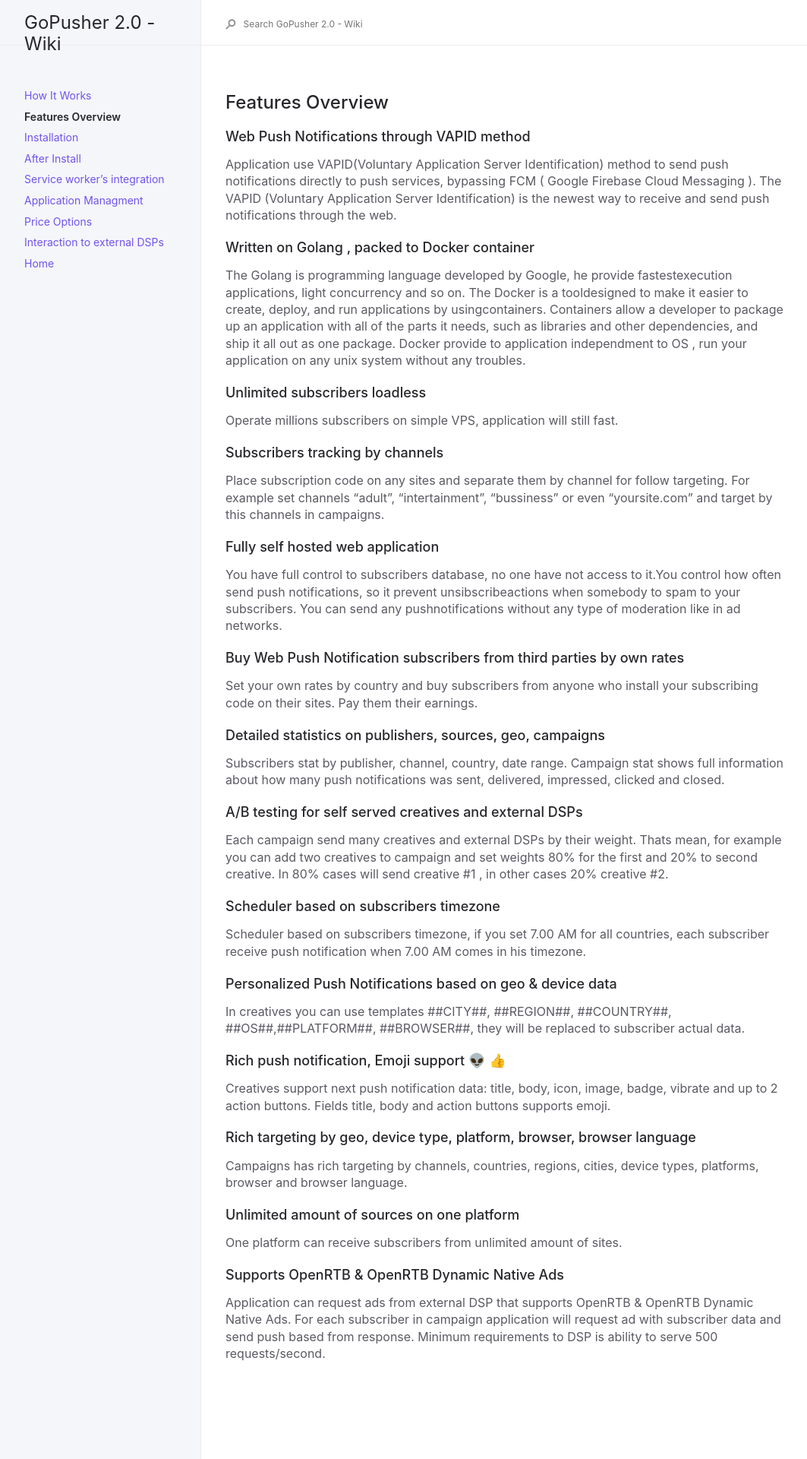
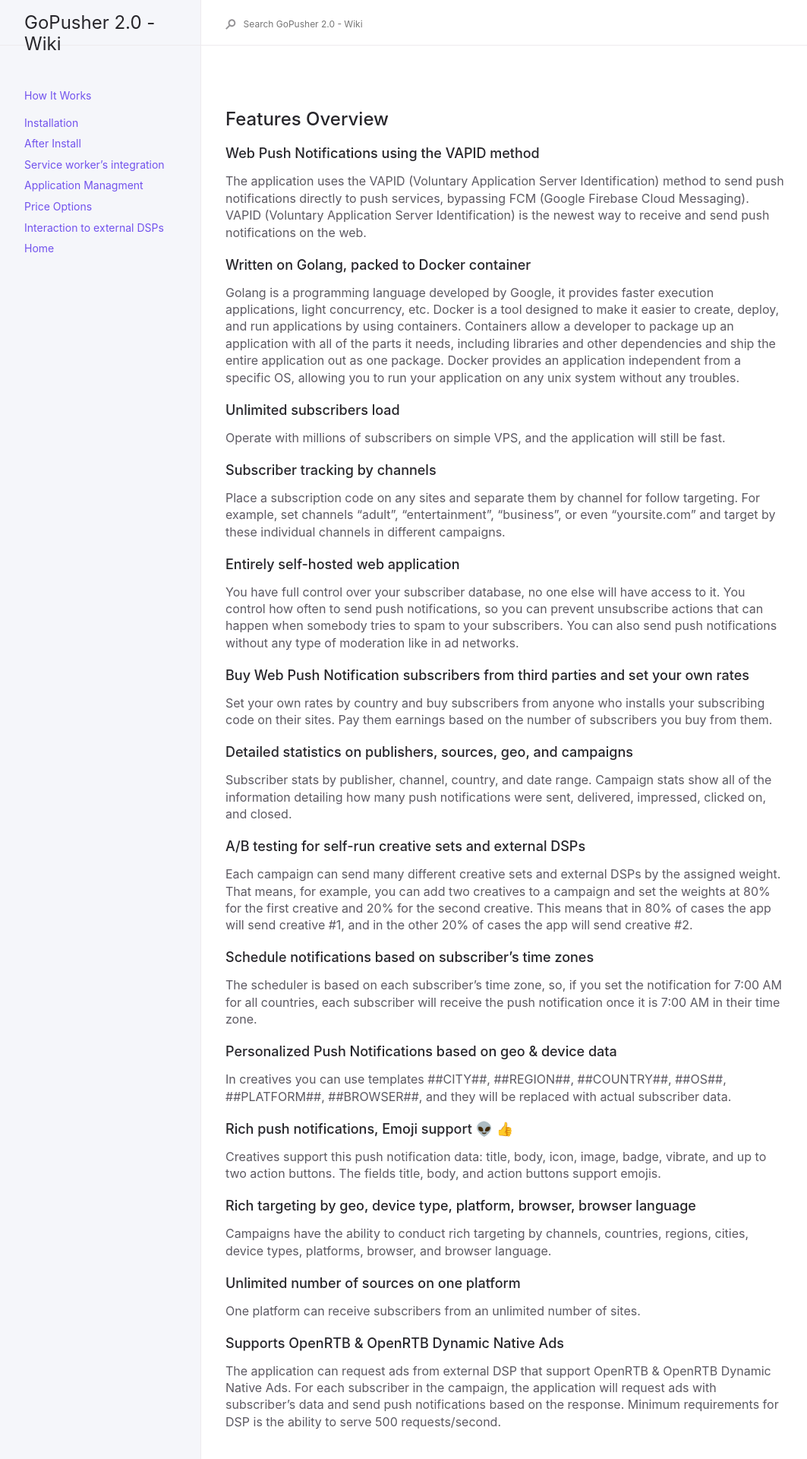
Before and after one commit to RapidCodeLab/gopusher-wiki, a Jekyll site: the page built from docs/01-intro.md, in a window 1280 px wide. Shown: the top 1920 px of the page at 76% size, without its empty margins (91-1154 px from the left). Built offline with Jekyll 4.4.1, drawn with Linux system fonts in a browser that asks for light colours; our own code applies the rules of GitHub Pages for plain Markdown files.

Commit message:
after install step

```diff
--- a/docs/01-intro.md
+++ b/docs/01-intro.md
@@ -1,61 +1,57 @@
+­­
+## Features Overview
 
-##  Features Overview
+### Web Push Notifications using the VAPID method
 
+The application uses the VAPID (Voluntary Application Server Identification) method to send push notifications directly to push services, bypassing FCM (Google Firebase Cloud Messaging). VAPID (Voluntary Application Server Identification) is the newest way to receive and send push notifications on the web.
 
+### Written on Golang, packed to Docker container
 
-### Web Push Notifications through VAPID method
+Golang is a programming language developed by Google, it provides faster execution applications, light concurrency, etc. Docker is a tool designed to make it easier to create, deploy, and run applications by using containers. Containers allow a developer to package up an application with all of the parts it needs, including libraries and other dependencies and ship the entire application out as one package. Docker provides an application independent from a specific OS, allowing you to run your application on any unix system without any troubles.
 
-Application use VAPID(Voluntary Application Server Identification) method to send push notifications directly to push services, bypassing FCM ( Google Firebase Cloud Messaging ). The VAPID (Voluntary Application Server Identification) is the newest way to receive and send push notifications through the web.
+### Unlimited subscribers load
 
-### Written on Golang , packed to Docker container
+Operate with millions of subscribers on simple VPS, and the application will still be fast.
 
-The Golang is programming language developed by Google, he provide fastestexecution applications, light concurrency and so on. The Docker is a tooldesigned to make it easier to create, deploy, and run applications by usingcontainers. Containers allow a developer to package up an application with all of the parts it needs, such as libraries and other dependencies, and ship it all out as one package.  Docker provide to application independment to OS , run your application on any unix system without any troubles.
+### Subscriber tracking by channels
 
-### Unlimited subscribers loadless
+Place a subscription code on any sites and separate them by channel for follow targeting. For example, set channels “adult”, “entertainment”, “business”, or even “yoursite.com” and target by these individual channels in different campaigns.
 
-Operate millions subscribers on simple VPS, application will still fast.
+### Entirely self-hosted web application
 
-### Subscribers tracking by channels
+You have full control over your subscriber database, no one else will have access to it. You control how often to send push notifications, so you can prevent unsubscribe actions that can happen when somebody tries to spam to your subscribers. You can also send push notifications without any type of moderation like in ad networks.
 
-Place subscription code on any sites and separate them by channel for follow targeting. For example set channels "adult", "intertainment", "bussiness" or even "yoursite.com" and target by this channels in campaigns.
+### Buy Web Push Notification subscribers from third parties and set your own rates
 
-### Fully self hosted web application
+Set your own rates by country and buy subscribers from anyone who installs your subscribing code on their sites. Pay them earnings based on the number of subscribers you buy from them.
 
-You have full control to subscribers database, no one have not access to it.You control how often send push notifications, so it prevent unsibscribeactions when somebody to spam to your subscribers. You can send any pushnotifications without any type of moderation like in ad networks.
+### Detailed statistics on publishers, sources, geo, and campaigns
 
-### Buy Web Push Notification subscribers from third parties by own rates
+Subscriber stats by publisher, channel, country, and date range. Campaign stats show all of the information detailing how many push notifications were sent, delivered, impressed, clicked on, and closed.
 
-Set your own rates by country and buy subscribers from anyone who install your subscribing code on their sites. Pay them their earnings.
+### A/B testing for self-run creative sets and external DSPs
 
-### Detailed statistics on publishers, sources, geo, campaigns
+Each campaign can send many different creative sets and external DSPs by the assigned weight. That means, for example, you can add two creatives to a campaign and set the weights at 80% for the first creative and 20% for the second creative. This means that in 80% of cases the app will send creative #1, and in the other 20% of cases the app will send creative #2.
 
-Subscribers stat by publisher, channel, country, date range.
-Campaign stat shows full information about how many push notifications was sent, delivered, impressed, clicked and closed.
+### Schedule notifications based on subscriber’s time zones
 
-### A/B testing for self served creatives and external DSPs
-
-Each campaign send many creatives and external DSPs by their weight. Thats mean, for example you can add two creatives to campaign and set weights 80% for the first and  20% to second creative. In 80% cases will send creative #1 , in other cases 20% creative #2.
-
-### Scheduler based on subscribers timezone
-
-Scheduler based on subscribers timezone, if you set 7.00 AM for all countries, each subscriber receive push notification when 7.00 AM comes in his timezone.
+The scheduler is based on each subscriber’s time zone, so, if you set the notification for 7:00 AM for all countries, each subscriber will receive the push notification once it is 7:00 AM in their time zone.
 
 ### Personalized Push Notifications based on geo & device data
+In creatives you can use templates ##CITY##, ##REGION##, ##COUNTRY##, ##OS##, ##PLATFORM##, ##BROWSER##, and they will be replaced with actual subscriber data.
 
- In creatives you can use templates ##CITY##, ##REGION##, ##COUNTRY##, ##OS##,##PLATFORM##, ##BROWSER##, they will be replaced to subscriber actual data.
+### Rich push notifications, Emoji support 👽 👍
 
-### Rich push notification, Emoji support 👽 👍
-
-Creatives support next push notification data:  title, body, icon, image, badge, vibrate and up to 2 action buttons. Fields title, body and action buttons supports emoji.
+Creatives support this push notification data: title, body, icon, image, badge, vibrate, and up to two action buttons. The fields title, body, and action buttons support emojis.
 
 ### Rich targeting by geo, device type, platform, browser, browser language
 
-Campaigns has rich targeting by channels, countries, regions, cities, device types, platforms, browser and browser language.
+Campaigns have the ability to conduct rich targeting by channels, countries, regions, cities, device types, platforms, browser, and browser language.
 
-### Unlimited amount of sources on one platform
+### Unlimited number of sources on one platform
 
-One platform can receive subscribers from unlimited amount of sites.
+One platform can receive subscribers from an unlimited number of sites.
 
 ### Supports OpenRTB & OpenRTB Dynamic Native Ads
 
-Application can request ads  from external DSP that supports OpenRTB & OpenRTB Dynamic Native Ads. For each subscriber in campaign application will request ad with subscriber data and send push based from response. Minimum requirements to DSP is ability to serve 500 requests/second.
+The application can request ads from external DSP that support OpenRTB & OpenRTB Dynamic Native Ads. For each subscriber in the campaign, the application will request ads with subscriber’s data and send push notifications based on the response. Minimum requirements for DSP is the ability to serve 500 requests/second.
```
Also changed, not shown: docs/01-how.md (+8 -11 lines), docs/02-install-1.md (+12 -11 lines).
